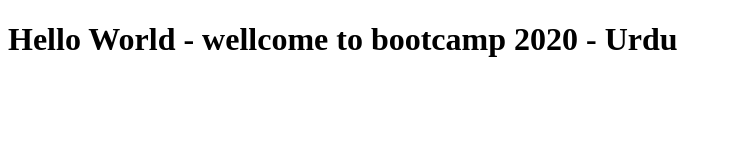
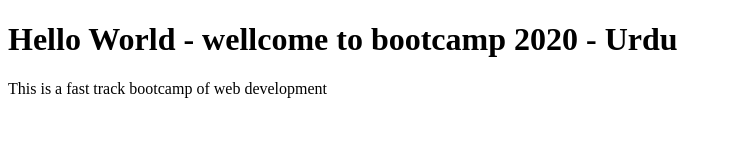
Before and after one commit to MuhammadRoheel/FastTrackBootcamp2020-urdu, a plain HTML site: page index.html in a window 1280 px wide. Shown: the whole page, without its empty margins (0-732 px from the left). Drawn offline with Linux system fonts and the light colour scheme.

Commit message:
para added
This paragraph contain description of this bootcamp.

```diff
--- a/index.html
+++ b/index.html
@@ -7,5 +7,6 @@
   </head>
   <body>
     <h1>Hello World - wellcome to bootcamp 2020 - Urdu</h1>
+    <p>This is a fast track bootcamp of web development</p>
   </body>
 </html>
```
